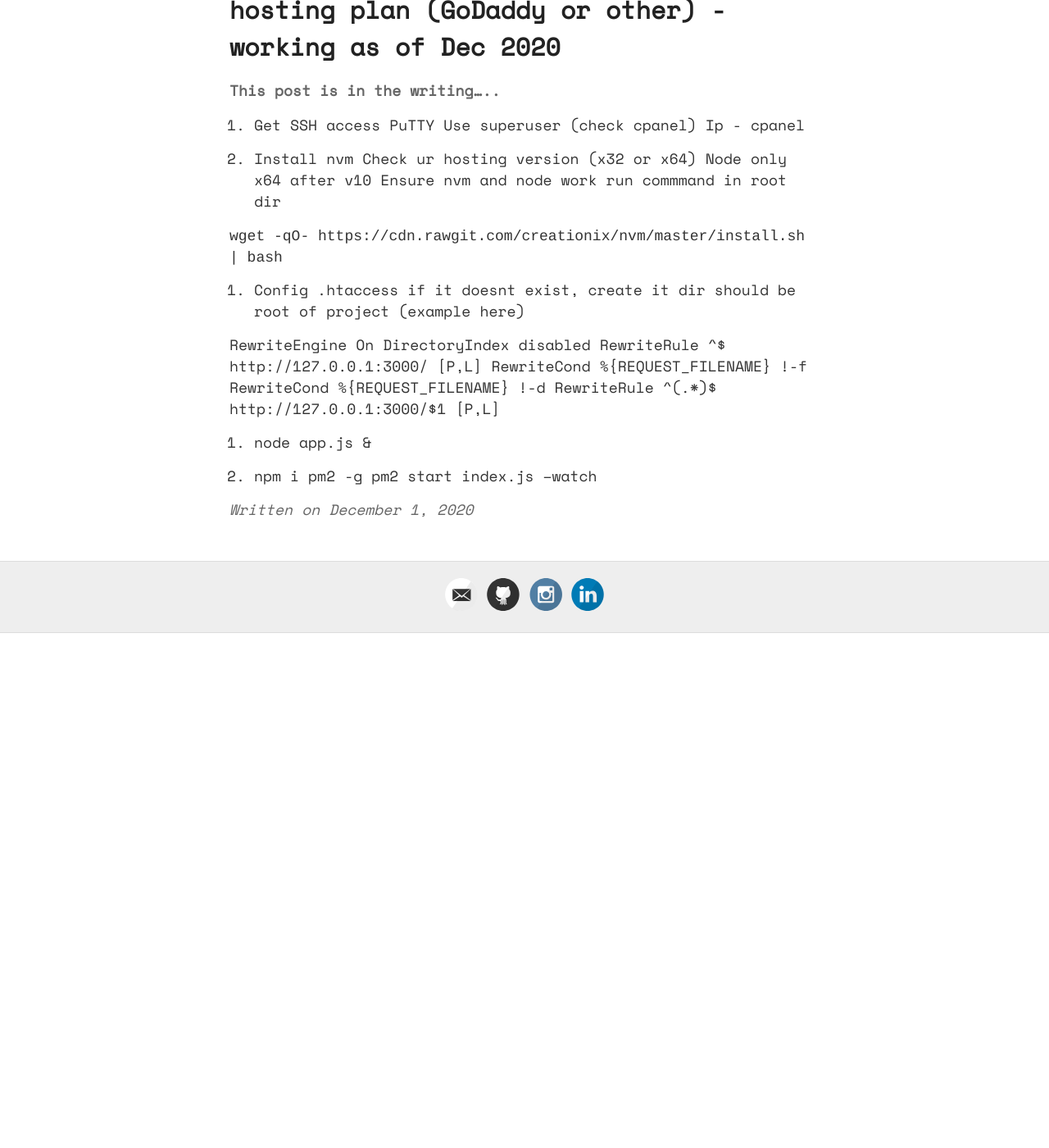
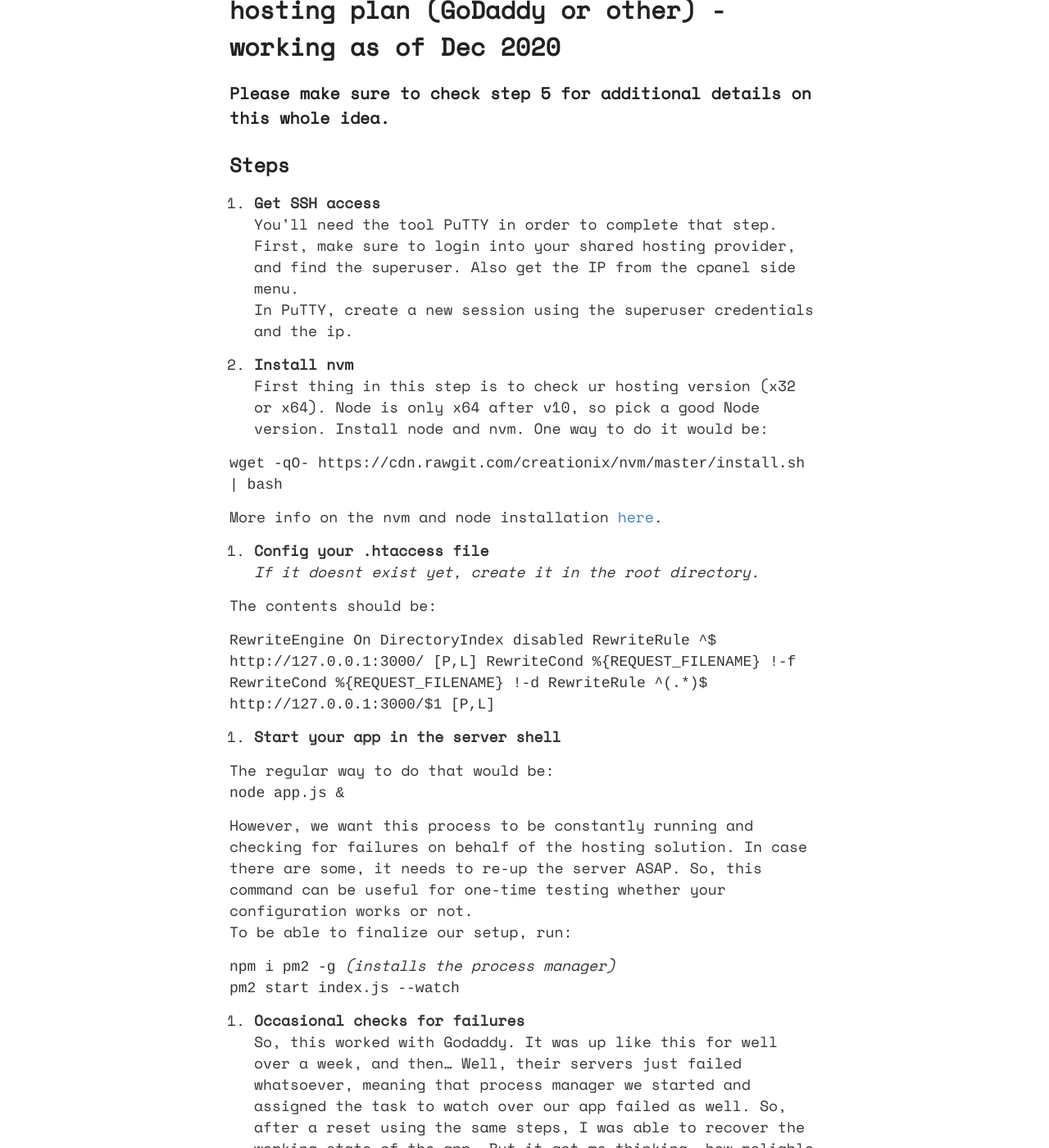
Before and after one commit to angelinag/angelinag.github.io, a Jekyll site: the page built from _posts/2020-12-01-How-to-host-nodejs-on-shared-hosting.md, in a window 1280 px wide and 1400 px high, scrolled down 217 px. Shown: the whole window at 82% size. Built offline with Jekyll 4.4.1, drawn with Linux system fonts in a browser that asks for light colours; before the commit the page ends 989 px from its top, so only the background shows below that; some of the changed text lies outside the part shown.

Commit message:
Update 2020-12-01-How-to-host-nodejs-on-shared-hosting.md

```diff
--- a/_posts/2020-12-01-How-to-host-nodejs-on-shared-hosting.md
+++ b/_posts/2020-12-01-How-to-host-nodejs-on-shared-hosting.md
@@ -3,33 +3,49 @@ layout: post
 title: How to host a NodeJS app on shared hosting plan (GoDaddy or other) - working as of Dec 2020
 ---
 
-#### This post is in the writing.....
+### Please make sure to check step 5 for additional details on this whole idea.
 
-1. Get SSH access
-PuTTY
-Use superuser (check cpanel)
-Ip - cpanel
+## Steps
 
-2. Install nvm
-Check ur hosting version (x32 or x64)
-Node only x64 after v10
-Ensure nvm and node work
-run commmand in root dir
+1. **Get SSH access**
+You'll need the tool PuTTY in order to complete that step.
+First, make sure to login into your shared hosting provider, and find the superuser. Also get the IP from the cpanel side menu.
+In PuTTY, create a new session using the superuser credentials and the ip.
+
+2. **Install nvm**
+First thing in this step is to check ur hosting version (x32 or x64).
+Node is only x64 after v10, so pick a good Node version.
+Install node and nvm. One way to do it would be:
 
 `wget -qO- https://cdn.rawgit.com/creationix/nvm/master/install.sh | bash`
 
-3. Config .htaccess
-if it doesnt exist, create it
-dir should be root of project (example here)
+More info on the nvm and node installation [here](https://gist.github.com/barbietunnie/81be24258cd6e2a85ac6).
 
-RewriteEngine On
+3. **Config your .htaccess file**
+*If it doesnt exist yet, create it in the root directory.*
+
+The contents should be:
+
+`RewriteEngine On
 DirectoryIndex disabled
 RewriteRule ^$ http://127.0.0.1:3000/ [P,L]
 RewriteCond %{REQUEST_FILENAME} !-f
 RewriteCond %{REQUEST_FILENAME} !-d
 RewriteRule ^(.*)$ http://127.0.0.1:3000/$1 [P,L]
+`
 
-4. node app.js &
+4. **Start your app in the server shell**
 
-5. npm i pm2 -g
-pm2 start index.js --watch
+The regular way to do that would be:
+`node app.js &`
+
+However, we want this process to be constantly running and checking for failures on behalf of the hosting solution. In case there are some,
+it needs to re-up the server ASAP. So, this command can be useful for one-time testing whether your configuration works or not.
+To be able to finalize our setup, run:
+
+`npm i pm2 -g`  *(installs the process manager)*
+`pm2 start index.js --watch`
+
+5. **Occasional checks for failures**
+So, this worked with Godaddy. It was up like this for well over a week, and then... Well, their servers just failed whatsoever, meaning that process manager we started and assigned the task to watch over our app failed as well. So, after a reset using the same steps, I was able to recover the working state of the app. But it got me thinking, how reliable is this, really?
+Since we're not using any tool to automate these restarts, the occassional manual work becomes mandatory. Maybe its just time to buy a dedicated server....
```
